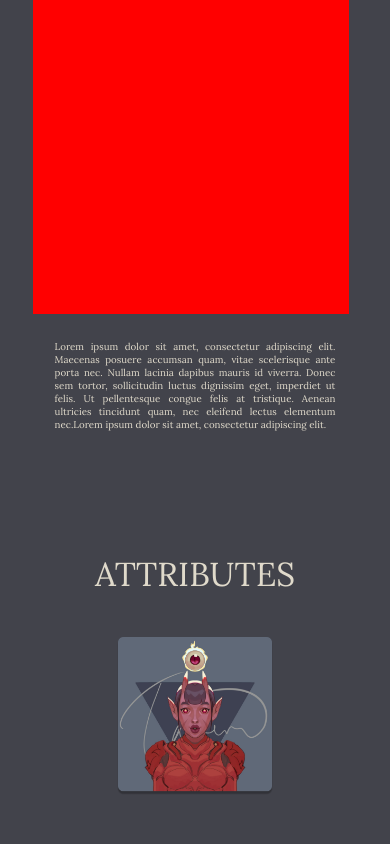
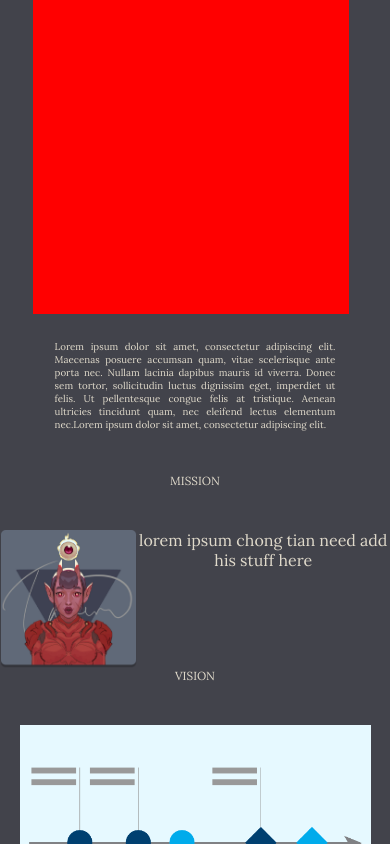
Before and after one commit to matthew-chua/SummonersTavernWeb, a React (Create React App) app: page / in a window 390 px wide. Shown: the part 1156-2000 px from the top of the page. Built offline with nearby package versions, Linux system fonts and the light colour scheme.

Commit message:
vision and mission

```diff
--- a/src/LandingPage.js
+++ b/src/LandingPage.js
@@ -10,6 +10,8 @@ import FAQ from "./Sections/FAQ/FAQ";
 
 //animations
 import { Fade } from "react-reveal";
+import Mission from "./Sections/Mission";
+import Vision from "./Sections/Vision";
 
 //css
 
@@ -20,6 +22,8 @@ export default function LandingPage() {
       <Fade bottom>
         <Intro />
         <Lore />
+        <Mission/>
+        <Vision/>
         <Attributes />
         <CharIntro />
         <FAQ />
--- a/src/NavBar.js
+++ b/src/NavBar.js
@@ -25,6 +25,10 @@ export default function NavBar() {
         <a className={classes.link} href="#attributes">
           Attributes
         </a>
+        <a className={classes.link} href="#char">
+          Characters
+        </a>
+
         <a className={classes.link} href="#faq">
           FAQ
         </a>
--- a/src/Sections/CharIntro/CharIntro.js
+++ b/src/Sections/CharIntro/CharIntro.js
@@ -8,8 +8,8 @@ import pic from "../../Assets/unknown.png";
 
 function CharIntro() {
   return (
-    <div className={classes.charIntroCont}>
-      <h1 className={classes.title}>CHARACTER INTRODUCTION</h1>
+    <div className={classes.charIntroCont} id="char">
+      <h1 className={classes.title}>CHARACTERS</h1>
 
       <div className={classes.content}>
         <div className={classes.top}>
--- a/src/Sections/CharIntro/CharIntro.module.css
+++ b/src/Sections/CharIntro/CharIntro.module.css
@@ -10,7 +10,7 @@
   width: 100%;
   align-items: center;
   margin: 10vh 0 10vh 0;
-  height: 100vh;
+  /* height: 100vh; */
   padding-top: 5rem;
 }
 
@@ -57,12 +57,14 @@
   }
   .bottom{
     flex-direction: column;
+    padding-top: 0rem;
   }
   .title {
     font-size: 8.5vw;
   }
   .char{
     width: 50vw;
+    padding-bottom: 2rem;
   }
   .pic{
     width: 50vw;
--- /dev/null
+++ b/src/Sections/Mission.js
@@ -0,0 +1,19 @@
+import React from 'react'
+
+//assets
+import gif from "../Assets/mascot.png";
+
+import classes from "./Mission.module.css";
+
+export default function Mission() {
+    return (
+        <div className={classes.root}>
+            <h1 className={classes.title}>MISSION</h1>
+
+            <div className={classes.content}>
+            <img src={gif} className={classes.gif}/>
+            <p className={classes.text}>lorem ipsum chong tian need add his stuff here</p>
+            </div>
+        </div>
+    )
+}
--- /dev/null
+++ b/src/Sections/Mission.module.css
@@ -0,0 +1,17 @@
+.root{
+    display: flex;
+    flex-direction: column;
+}
+.content{
+    display: flex;
+    justify-content: space-evenly;
+}
+.title {
+    font-family: inherit;
+    font-weight: 400;
+    font-size: 3vw;
+    margin-bottom: 5vh;
+  }
+  .gif{
+      width: 35vw;
+  }
--- /dev/null
+++ b/src/Sections/Vision.js
@@ -0,0 +1,16 @@
+import React from 'react'
+
+//assets
+import timeline from "../Assets/timeline.png";
+
+//css
+import classes from "./Vision.module.css";
+
+export default function Vision() {
+    return (
+        <div className={classes.root}>
+            <h1 className={classes.title}>VISION</h1>
+            <img src={timeline} className={classes.pic}/>
+        </div>
+    )
+}
--- /dev/null
+++ b/src/Sections/Vision.module.css
@@ -0,0 +1,13 @@
+.root{
+
+}
+.pic{
+    width: 90vw;
+}
+
+.title {
+    font-family: inherit;
+    font-weight: 400;
+    font-size: 3vw;
+    margin-bottom: 5vh;
+  }
```
Also changed, not shown: src/Assets/timeline.png (added).
